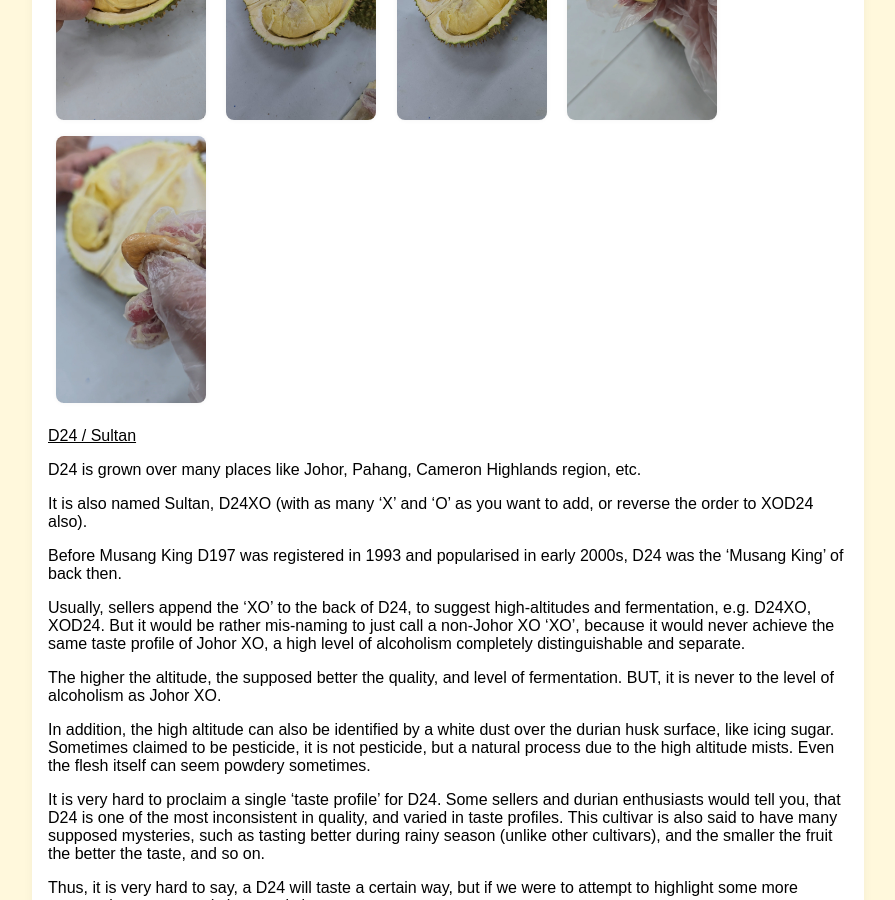
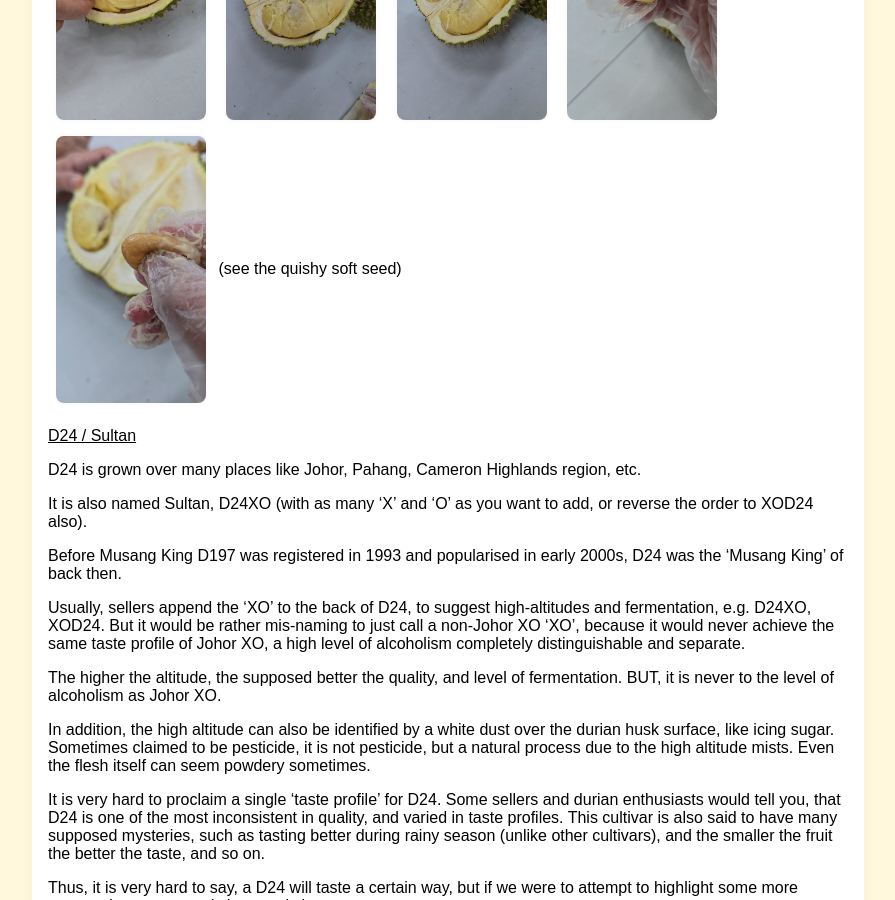
Before and after one commit to yensan57/flabbybeagle, a Jekyll site: the page built from _posts/2025-10-12-pahang-johor-d24-xo.md, in a window 1280 px wide and 900 px high, scrolled down 1838 px. Shown: the whole window, without its empty margins (192-1087 px from the left). Built offline with Jekyll 4.4.1, drawn with Linux system fonts in a browser that asks for light colours.

Commit message:
Update 2025-10-12-pahang-johor-d24-xo.md

```diff
--- a/_posts/2025-10-12-pahang-johor-d24-xo.md
+++ b/_posts/2025-10-12-pahang-johor-d24-xo.md
@@ -46,6 +46,7 @@ Enjoy some pictures of Johor XO:
 <img src="/assets/images/2025-10-12/20251012_182554_small.jpg" class="small-img" alt="johor_xo">
 <img src="/assets/images/2025-10-12/20251012_184039_small.jpg" class="small-img" alt="johor_xo">
 <img src="/assets/images/2025-10-12/20251012_183139.jpg" class="small-img" alt="johor_xo">
+(see the quishy soft seed)
 
 
 <u>D24 / Sultan</u>
```
